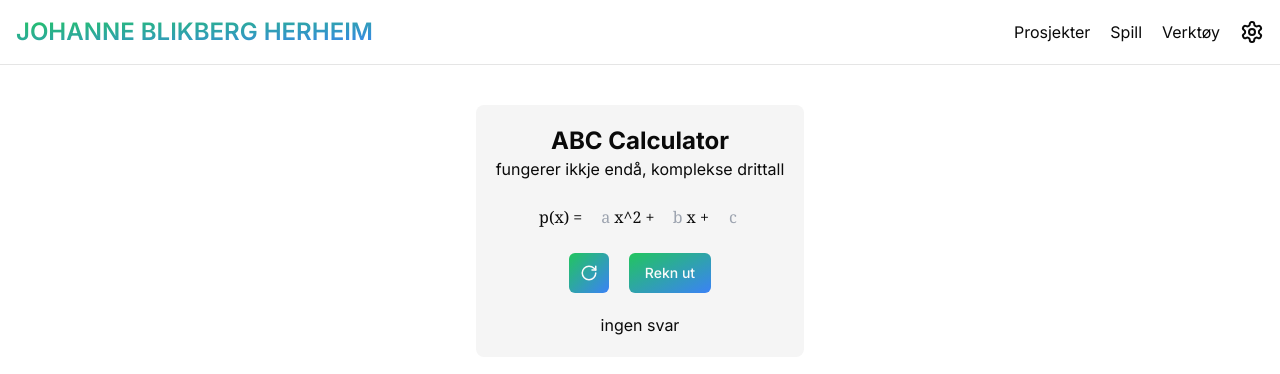
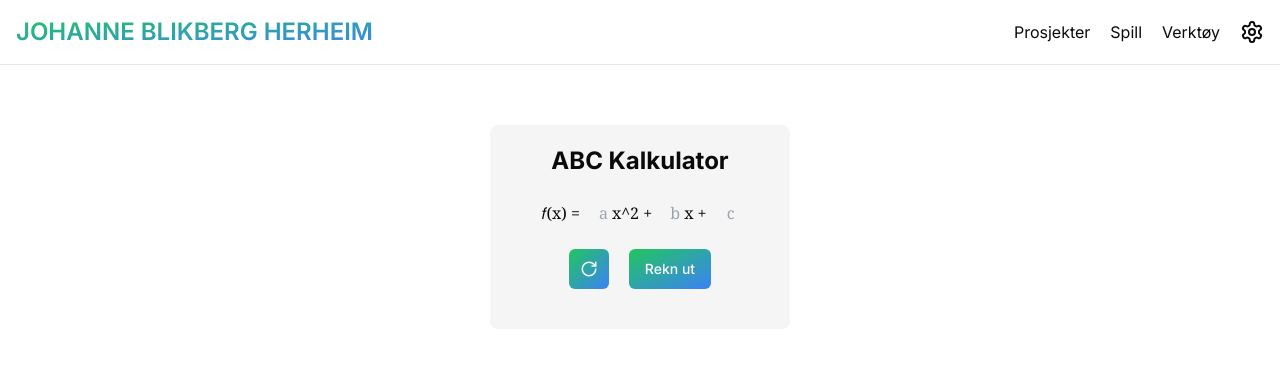
Before and after one commit to johanneherheim/personal-website, a Next.js app: page /tools in a window 1280 px wide. Shown: the top 374 px of the page. Built offline with nearby package versions, Linux system fonts and the light colour scheme.

Commit message:
Maybe finished

```diff
--- a/app/tools/abc-calc.tsx
+++ b/app/tools/abc-calc.tsx
@@ -1,30 +1,58 @@
 "use client";
 import { Button } from "@/components/ui/button";
-import React, { useState } from "react";
+import { useState } from "react";
 import { RotateCw } from "lucide-react";
-import { sqrt, complex, Complex } from "mathjs";
 
 export default function AbcCalc() {
   const [a, setA] = useState<string>("");
   const [b, setB] = useState<string>("");
   const [c, setC] = useState<string>("");
-  const [answer, setAnswer] = useState<string>("ingen svar");
+
+  const [answer, setAnswer] = useState<string>("");
 
   const handleReset = () => {
     setA("");
     setB("");
     setC("");
-    setAnswer("feil svar");
+    setAnswer("");
   };
 
-  const handleSolve = () => {};
+  const handleSolve = () => {
+    const A = parseFloat(a);
+    const B = parseFloat(b);
+    const C = parseFloat(c);
+
+    if (A === 0) {
+      setAnswer("a kan ikkje vere 0");
+      return;
+    }
+    if (isNaN(A) || isNaN(B) || isNaN(C)) {
+      setAnswer("berre heiltal");
+      return;
+    }
+
+    const discriminant = B ** 2 - 4 * A * C;
+
+    if (discriminant > 0) {
+      const x1 = (-B + Math.sqrt(discriminant)) / (2 * A);
+      const x2 = (-B - Math.sqrt(discriminant)) / (2 * A);
+      setAnswer(`x = ${x1} og x = ${x2}`);
+    } else if (discriminant === 0) {
+      setAnswer(`x = ${-B / (2 * A)}`);
+    } else {
+      const realPart = -B / (2 * A);
+      const imaginaryPart = (Math.sqrt(-discriminant) / (2 * A)).toFixed(3);
+      setAnswer(
+        `x = ${realPart} + ${imaginaryPart}𝑖 og x = ${realPart} – ${imaginaryPart}𝑖`
+      );
+    }
+  };
 
   return (
-    <div className="flex flex-col items-center bg-muted rounded-lg p-5">
-      <h1 className="text-2xl font-bold">ABC Calculator</h1>
-      <p>fungerer ikkje endå, komplekse drittall</p>
+    <div className="flex flex-col items-center bg-muted rounded-lg m-5 p-5 sm:w-1/4 text-center">
+      <h1 className="text-2xl font-bold">ABC Kalkulator</h1>
       <div className="font-serif my-5">
-        p(x) =
+        𝑓(x) =
         <input
           type="text"
           placeholder="a"
@@ -66,7 +94,7 @@ export default function AbcCalc() {
           Rekn ut
         </Button>
       </div>
-      <div className="mt-5">{answer}</div>
+      <div className="mt-5 font-serif">{answer}</div>
     </div>
   );
 }
```
